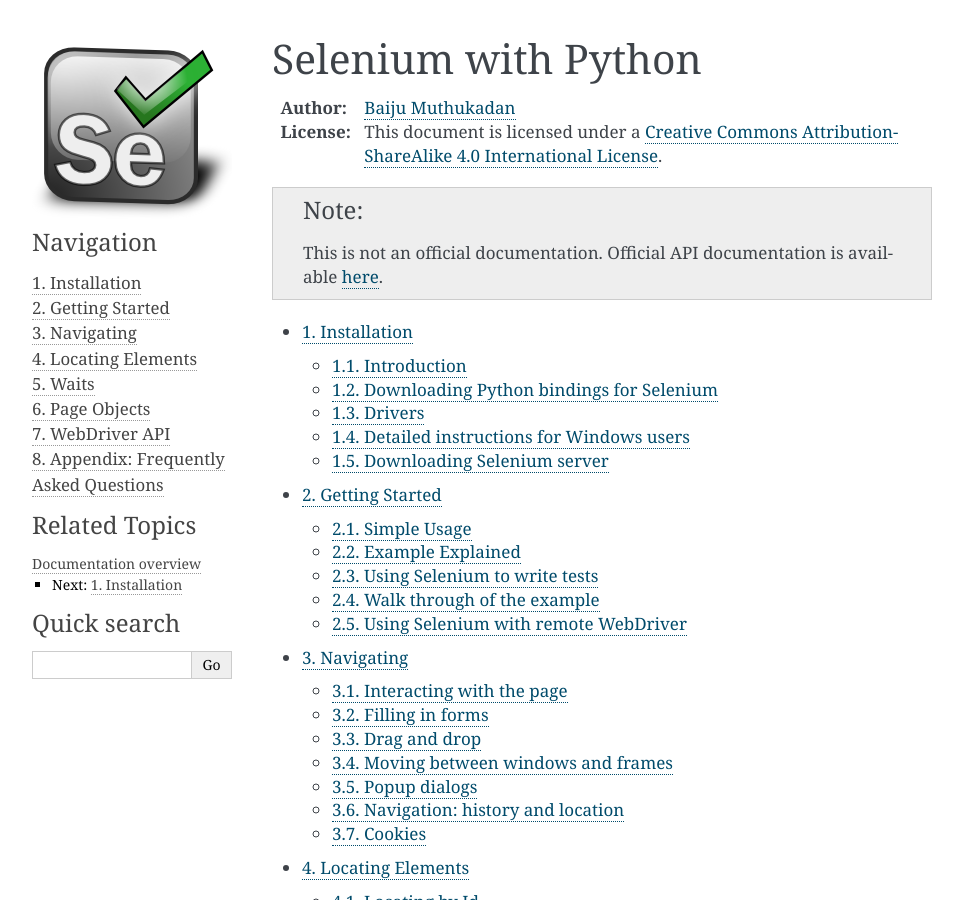
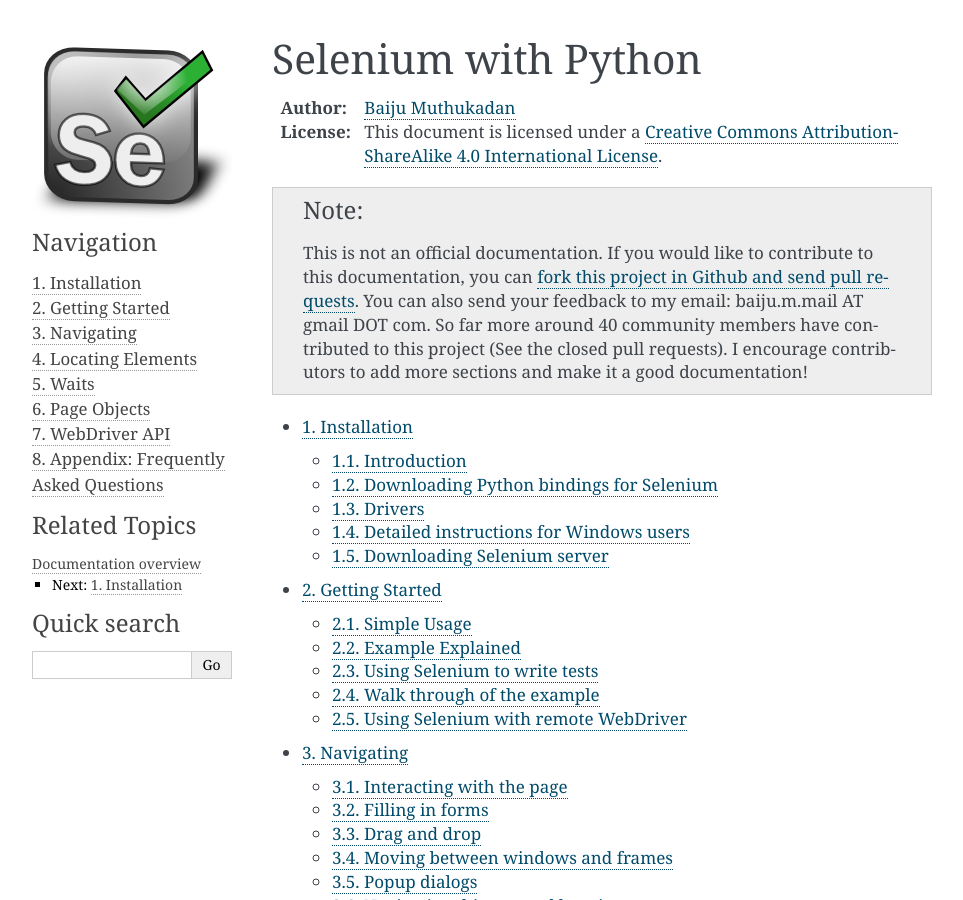
Before and after one commit to baijum/selenium-python, a Sphinx documentation site: the page built from source/index.rst, in a window 1280 px wide and 900 px high. Shown: the whole window, without its empty margins (148-1111 px from the left). Built offline with Sphinx 7.4.7, drawn with Linux system fonts in a browser that asks for light colours.

Commit message:
update contributor notice

```diff
--- a/README.rst
+++ b/README.rst
@@ -8,6 +8,6 @@
 If you would like to contribute to this documentation, you can fork
 this project in Github and send pull requests.  You can also send your
 feedback to my email: baiju.m.mail AT gmail DOT com.
-So far more around 30 community members has contributed to this
+So far more around 40 community members have contributed to this
 project (See the closed pull requests).  I encourage contributors
 to add more sections and make it a good documentation!
--- a/source/index.rst
+++ b/source/index.rst
@@ -8,9 +8,15 @@
 
 .. note::
 
-   This is not an official documentation.  Official API documentation
-   is available `here
-   <https://seleniumhq.github.io/selenium/docs/api/py/api.html>`_.
+   This is not an official documentation.  If you would like to
+   contribute to this documentation, you can `fork this project in
+   Github and send pull requests
+   <https://github.com/baijum/selenium-python>`_.  You can also send
+   your feedback to my email: baiju.m.mail AT gmail DOT com.  So far
+   more around 40 community members have contributed to this project
+   (See the closed pull requests).  I encourage contributors to add
+   more sections and make it a good documentation!
+
 
 .. toctree::
    :numbered:
```
